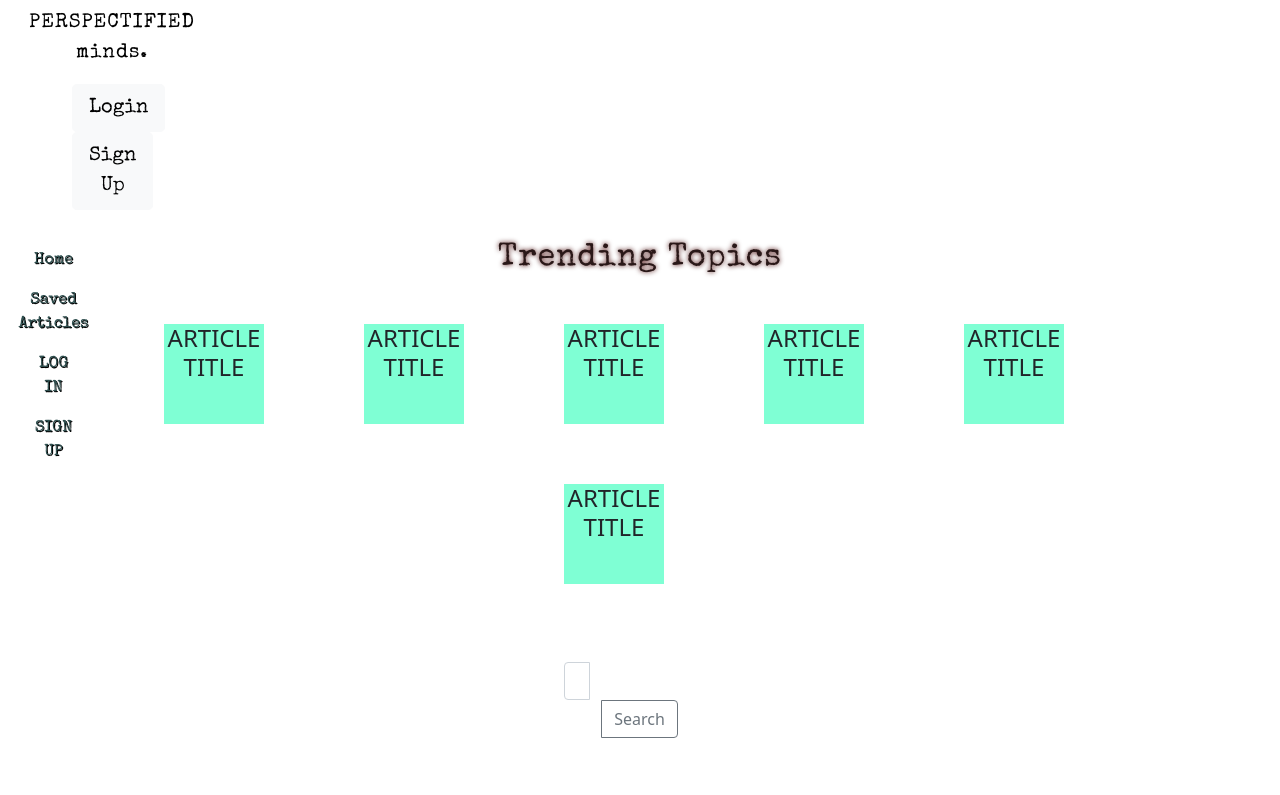
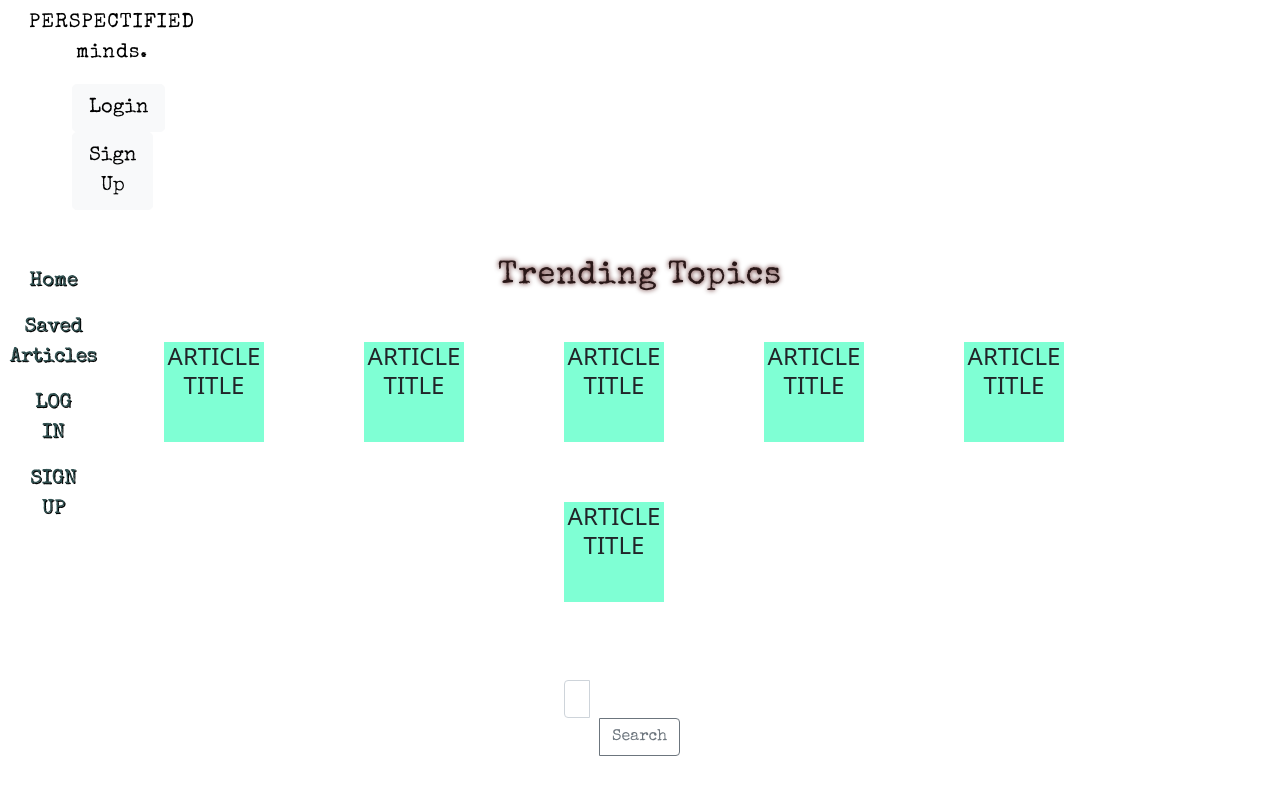
Before and after one commit to BKLMT03/Perspectify, a React (Create React App) app in the folder client/: page / in a window 1280 px wide. Shown: the part 921-1716 px from the top of the page. Built offline with nearby package versions, Linux system fonts and the light colour scheme; a web font is replaced by a local one.

Commit message:
Styling updates.

```diff
--- a/client/src/components/Header/index.js
+++ b/client/src/components/Header/index.js
@@ -3,7 +3,7 @@ import './style.css'
 
 function Header () {
   return (
-    <div className='container text-center header'>
+    <div className='container text-center header mb-5'>
       <h3 className='subtitle mt-5'>Earn Your Opinion</h3>
 
       <p>
--- a/client/src/components/Navbar/style.css
+++ b/client/src/components/Navbar/style.css
@@ -1,6 +1,6 @@
 nav {
     font-family: "Special Elite", cursive;
-    color: black;
-
+    color: rgb(0, 73, 63);
+    font-size: 1.25rem;
     text-shadow: 0 0 3px darkslategrey;
 }
--- a/client/src/components/Trending/style.css
+++ b/client/src/components/Trending/style.css
@@ -9,3 +9,8 @@
 .topics {
     display: inline-block;
 }
+
+button {
+    font-family: "Special Elite", cursive;
+    font-size: 1.5rem
+}
```
